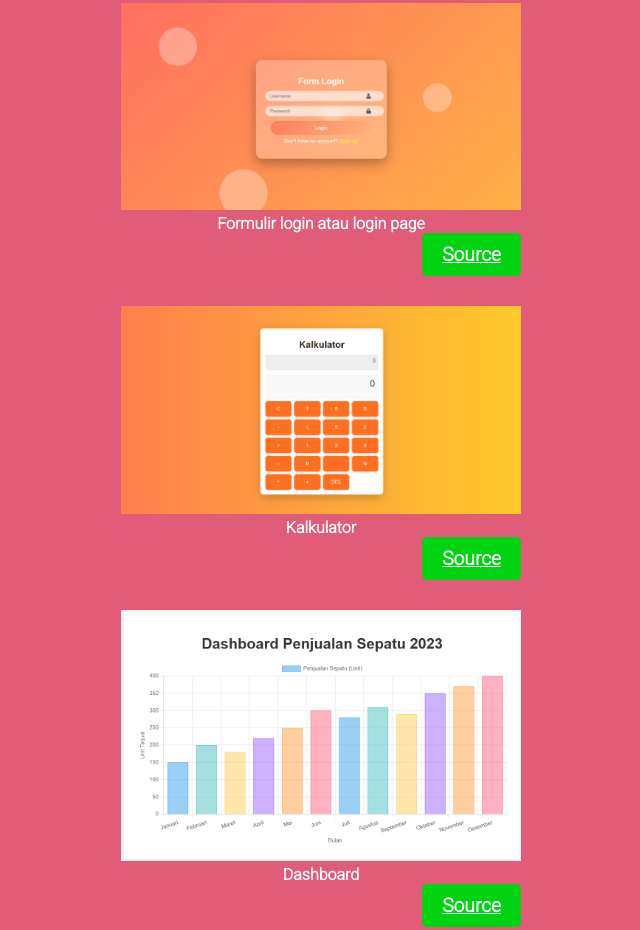
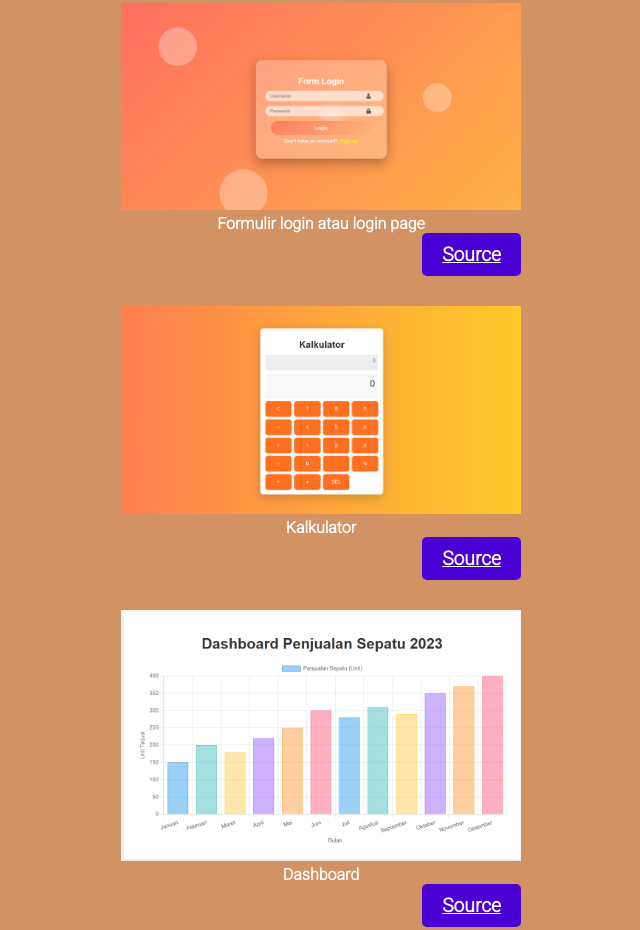
Before and after one commit to sergiasera05tplp008/sergiasera05tplp008.github.io, a plain HTML site: page index.html in a window 1280 px wide. Shown: the part 1795-2725 px from the top of the page, without its empty margins (319-959 px from the left). Drawn offline with Linux system fonts and the light colour scheme.

Commit message:
index.html

```diff
--- a/index.html
+++ b/index.html
@@ -3,7 +3,7 @@
 <head>
 	<title>Sergia Eliani Sera - Portfolio</title>
 	<meta name="viewport" content="width=device-width, initial-scale=1.0">
-	<link rel="stylesheet" type="text/css" href="./css/style.css">
+	<link rel="stylesheet" href="style.css">
 	<link rel="icon" href="img/Immagine WhatsApp 2024-09-30 ore 16.33.22_7a929c79.jpg">
     <link rel="stylesheet" href="https://cdnjs.cloudflare.com/ajax/libs/font-awesome/6.0.0/css/all.min.css">
 </head>
```
